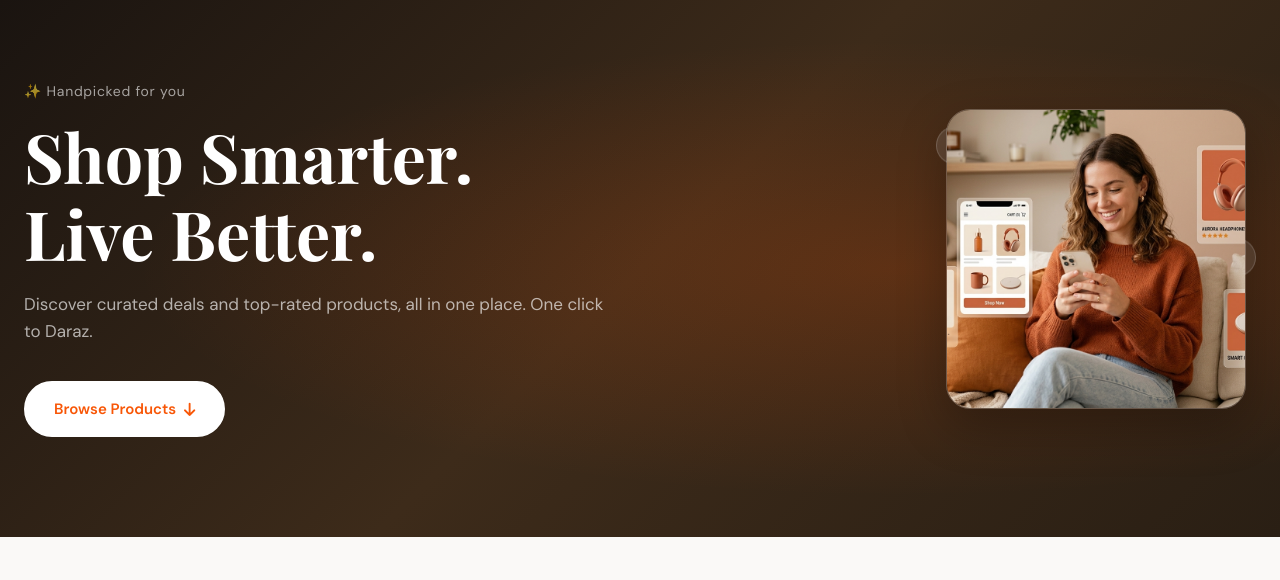
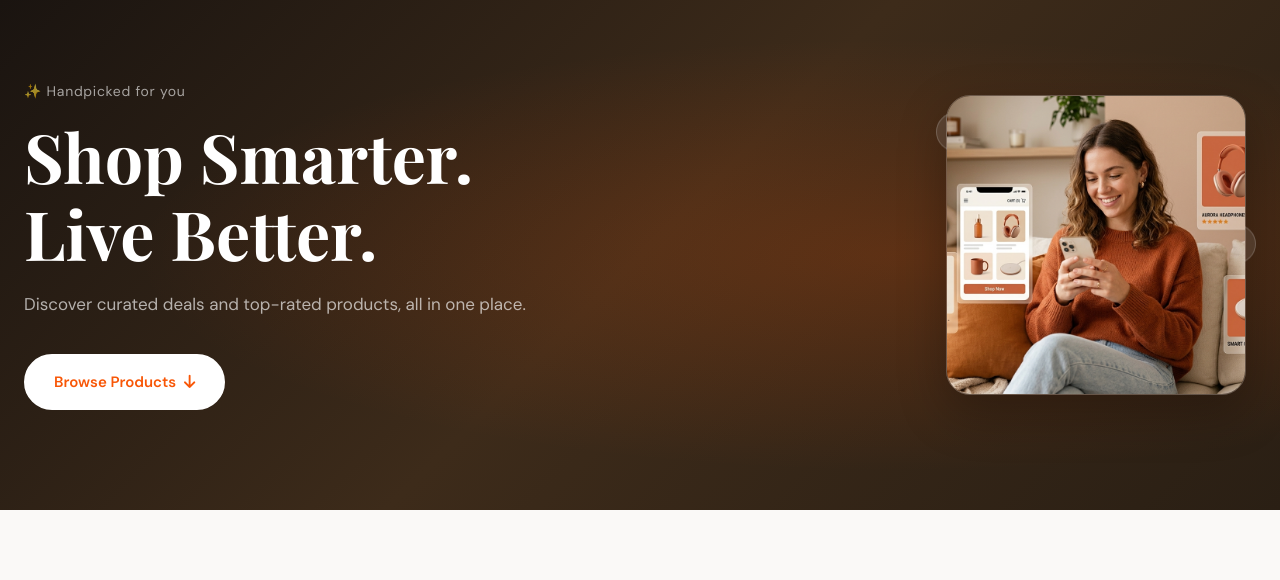
Before and after one commit to areebakhund25/shopwise_, a Flask app: page / in a window 1280 px wide. Shown: the part 70-650 px from the top of the page. Run offline with Flask 3, Linux system fonts and the light colour scheme; data that the repository does not hold is empty.

Commit message:
Update hero subtitle copy
Remove the Daraz click phrase from landing page subtitle.

Made-with: Cursor

```diff
--- a/templates/index.html
+++ b/templates/index.html
@@ -10,7 +10,7 @@
         <div class="hero-text">
             <p class="hero-eyebrow">✨ Handpicked for you</p>
             <h1 class="hero-title">Shop Smarter.<br>Live Better.</h1>
-            <p class="hero-subtitle">Discover curated deals and top-rated products, all in one place. One click to Daraz.</p>
+            <p class="hero-subtitle">Discover curated deals and top-rated products, all in one place.</p>
             <a href="#products" class="btn btn-hero">Browse Products <i class="fas fa-arrow-down"></i></a>
         </div>
         <div class="hero-visual">
```
